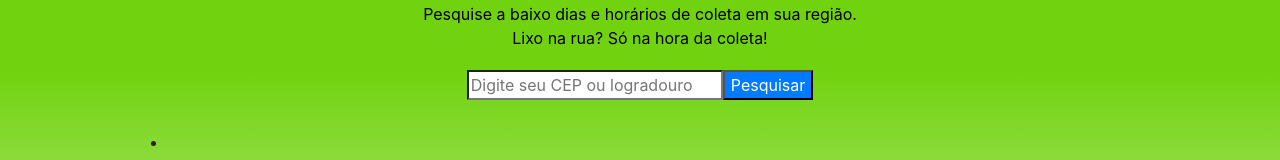
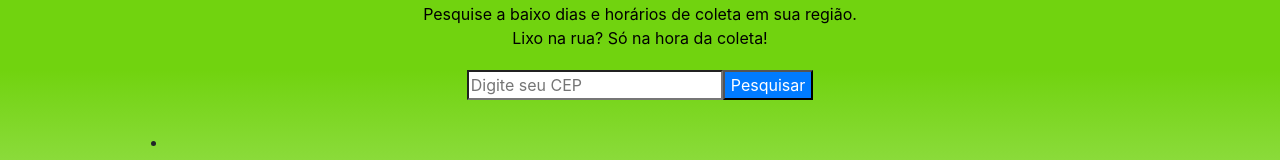
Before and after one commit to alessandrodjr/alessandrodjr.github.io, a plain HTML site: page index.html in a window 1280 px wide. Shown: the part 739-899 px from the top of the page. Drawn offline with nearby package versions, Linux system fonts and the light colour scheme; files that its build step writes are made by us from their sources; files whose address does not match are found by name.

Commit message:
Update index.html

```diff
--- a/index.html
+++ b/index.html
@@ -41,7 +41,7 @@
     </section>
     <section class="sessao3">
         <div class="caixa">
-            <input type="search" class="campo" id="valor" placeholder="Digite seu CEP ou logradouro">
+            <input type="search" class="campo" id="valor" placeholder="Digite seu CEP">
             <input type="submit" class="botao bg-primary" onclick="capturar()" value="Pesquisar">
 
         </div>
```
